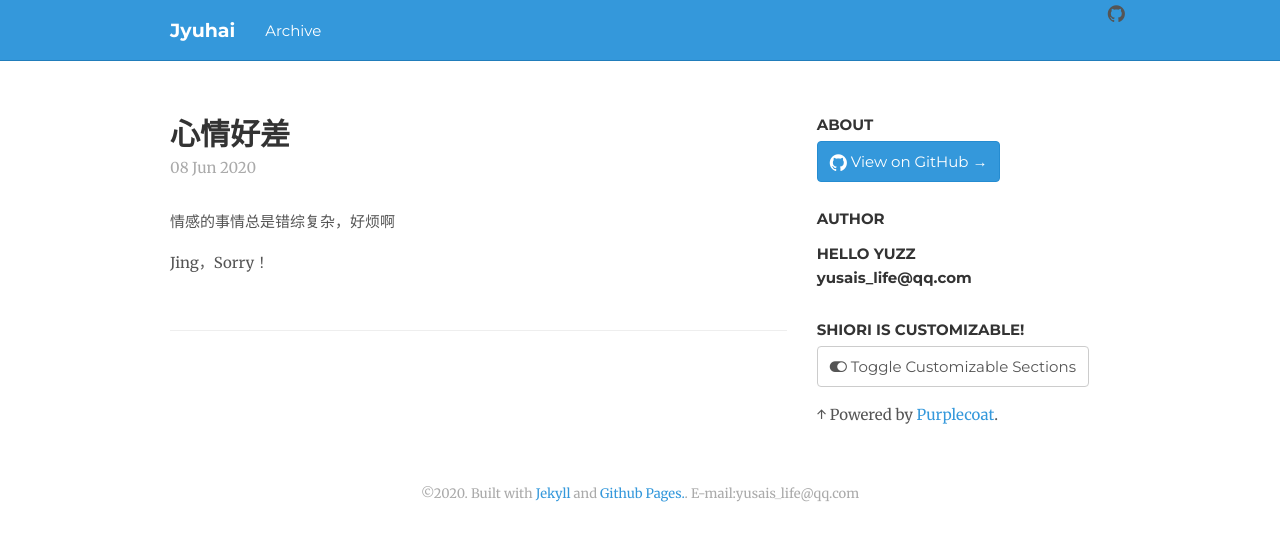
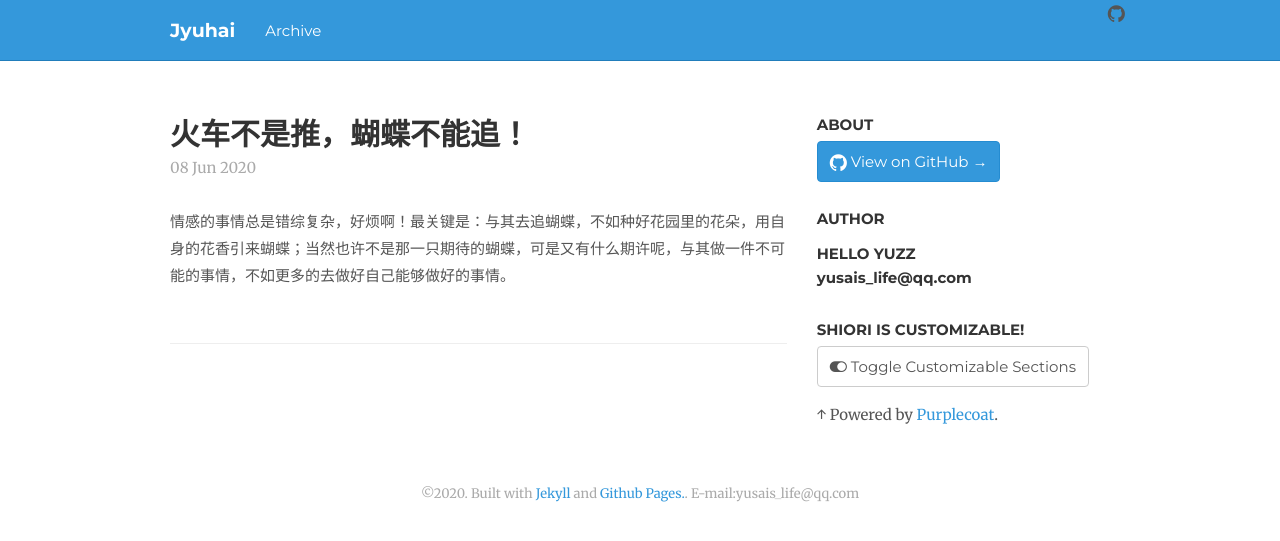
Before and after one commit to helloyuzz/me.wgrib2.com, a Jekyll site: the page built from _posts/2020-06-08-Love.md, in a window 1280 px wide. Shown: the top 541 px of the page. Built offline with Jekyll 4.4.1, drawn with Linux system fonts in a browser that asks for light colours; nearby versions of some CDN libraries; comment, search, counter and statistics services are not loaded.

Commit message:
Update 2020-06-08-Love.md

```diff
--- a/_posts/2020-06-08-Love.md
+++ b/_posts/2020-06-08-Love.md
@@ -1,7 +1,5 @@
 ---
-title: '心情好差'
+title: '火车不是推，蝴蝶不能追！'
 ---
 
-情感的事情总是错综复杂，好烦啊
-
-Jing，Sorry！
+情感的事情总是错综复杂，好烦啊！最关键是：与其去追蝴蝶，不如种好花园里的花朵，用自身的花香引来蝴蝶；当然也许不是那一只期待的蝴蝶，可是又有什么期许呢，与其做一件不可能的事情，不如更多的去做好自己能够做好的事情。
```
